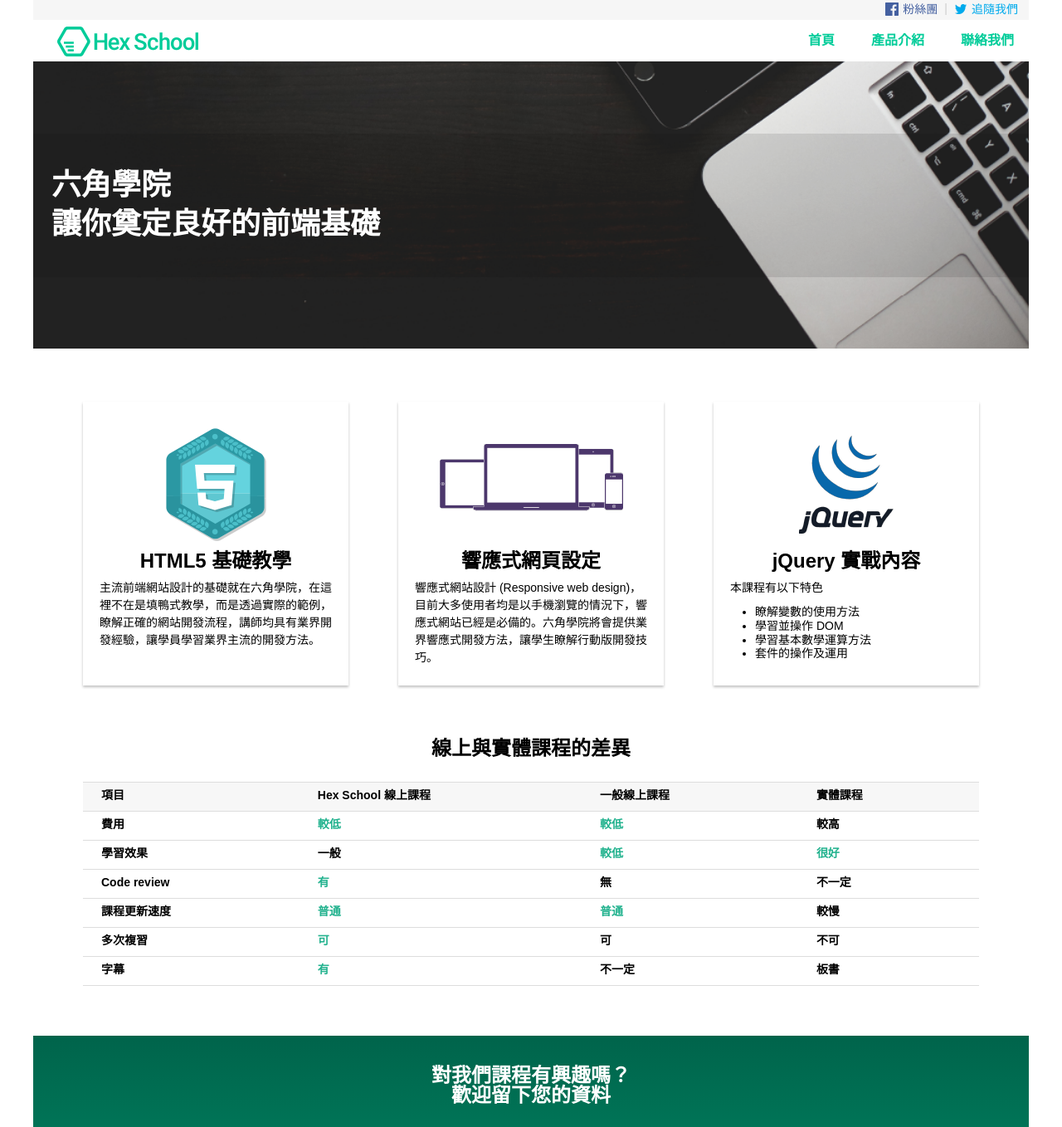
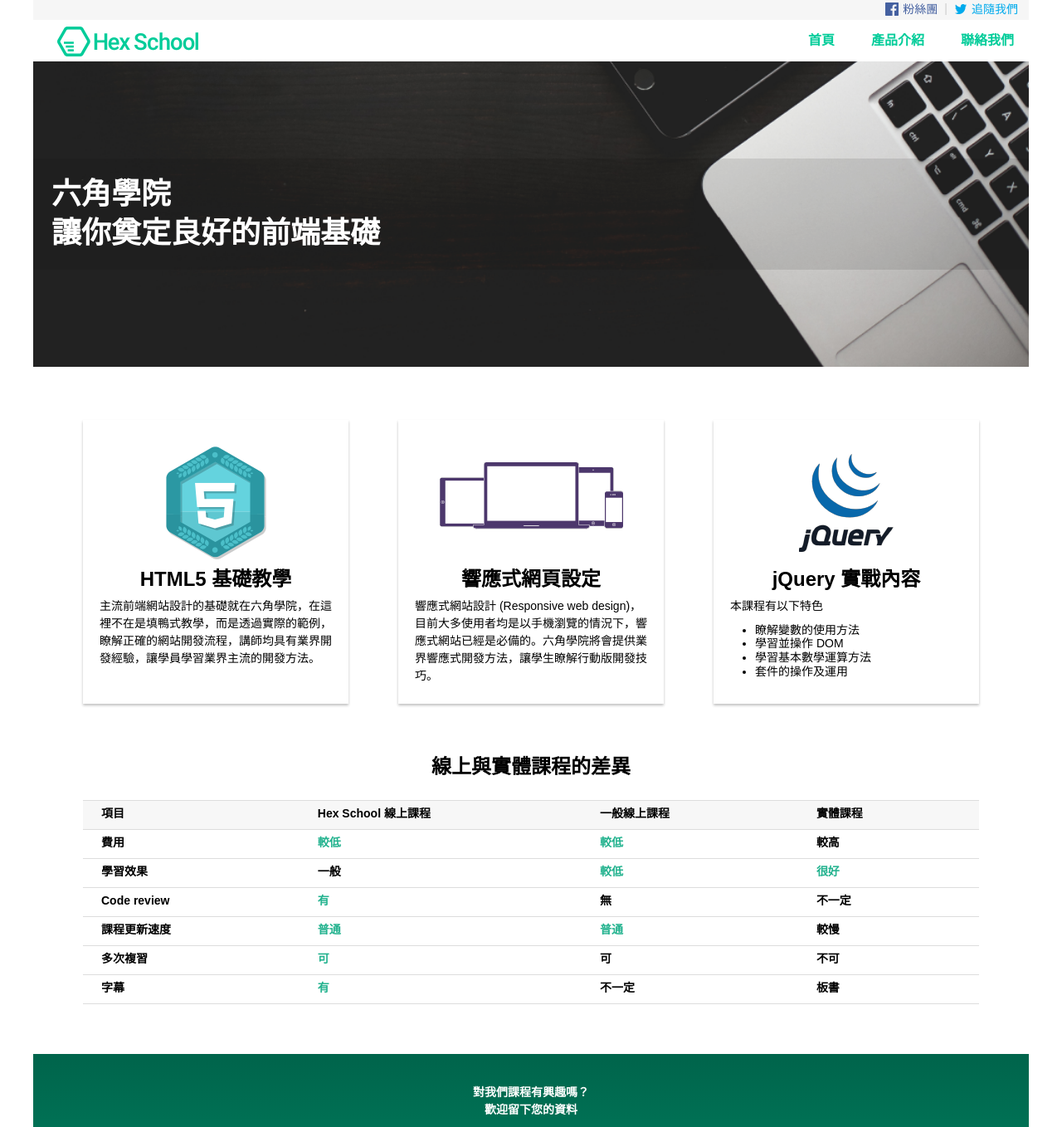
Before and after one commit to wc-su/hexschool_html_css_demo, a plain HTML site: page index.html in a window 1280 px wide. Shown: the part 2-1360 px from the top of the page at 83% size. Drawn offline with Linux system fonts and the light colour scheme.

Commit message:
20211014_update_1

```diff
--- a/css/style.css
+++ b/css/style.css
@@ -114,32 +114,28 @@ h3{
 }
 
 /* .header 標題 */
+/* 不寫死 height，改用 padding 和 margin 調整 */
 .header .title{
-	display: flex;
-	flex-direction: column;
-	justify-content: center;
 	width: 100%;
-	height: 346px;
 	background: url("../images/banner.png") no-repeat right center;
 	background-size: cover;
 	overflow: hidden;
 }
 .header .title h1, .header .title h2{
-	display: flex;
-	height: 25%;
 	width: 100%;
 	background-color: rgba(0, 0, 0, 0.1);
 	font-size: 36px;
 	font-weight: bold;
 	line-height: 1.3;
 	color: white;
-	padding-left: 22px;
 }
 .header .title h1{
-	align-items: flex-end;
+	padding: 20px 0 0 22px;
+	margin-top: 117px;
 }
 .header .title h2{
-	align-items: flex-start;
+	padding: 0 0 20px 22px;
+	margin-bottom: 117px;
 }
 
 /* .content 課程 */
--- a/index.html
+++ b/index.html
@@ -111,8 +111,7 @@
                 </table>
             </div>
             <div class="contact">
-                <h3>對我們課程有興趣嗎？</h3>
-                <h3>歡迎留下您的資料</h3>
+                <h2>對我們課程有興趣嗎？<br>歡迎留下您的資料</h2>
                 <form action="index.html">
                     <textarea name="textarea" id="textarea"></textarea>
                     <div class="formData">
```
